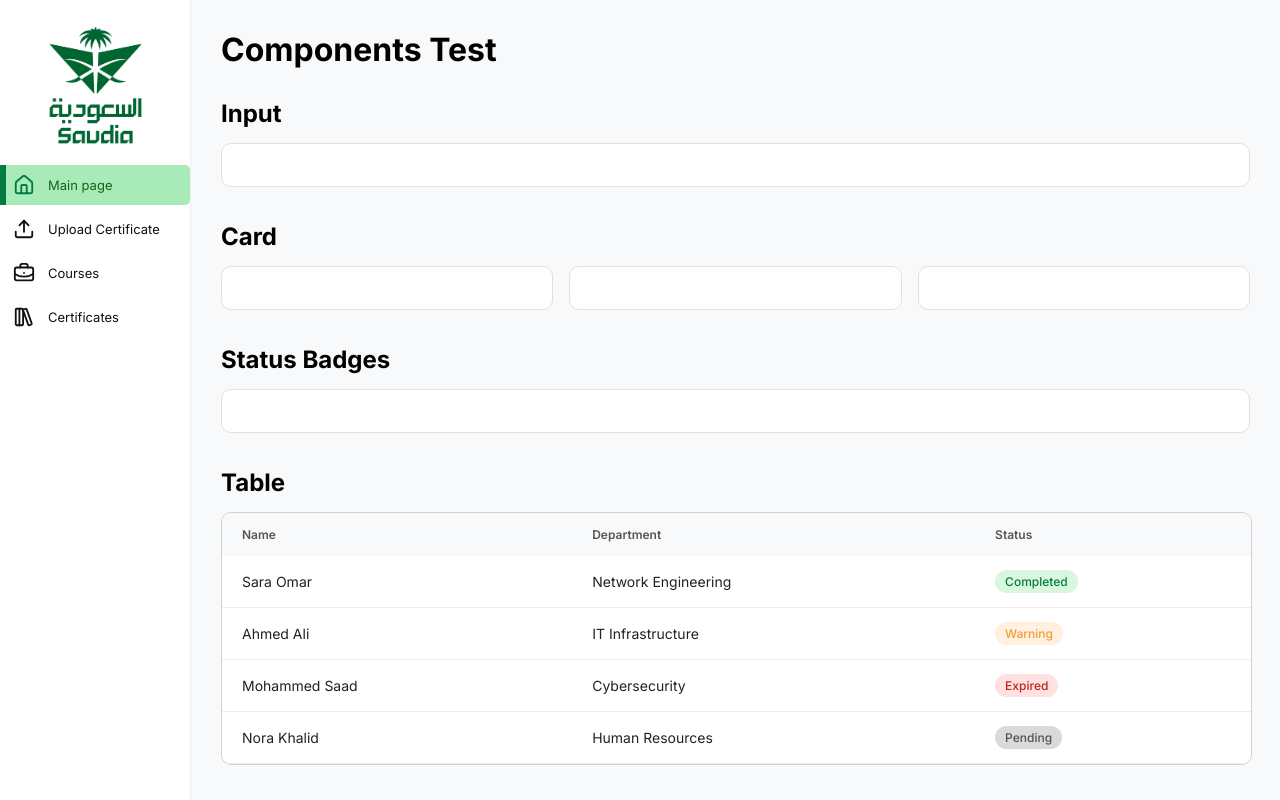
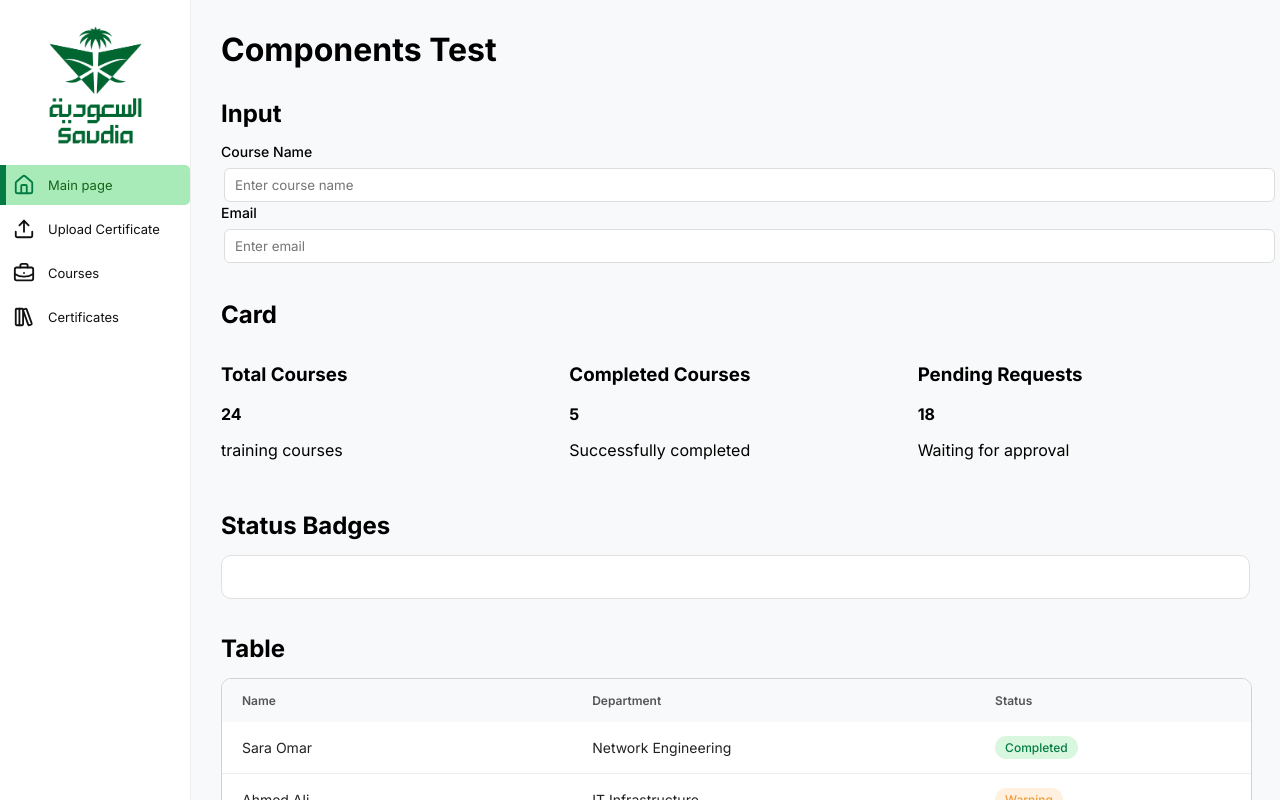
Before and after one commit to 13-1550/SASQ_SaTr, a React (Vite) app in the folder SaSQ/: page / in a window 1280 px wide. Shown: the top 800 px of the page. Built offline with nearby package versions, Linux system fonts and the light colour scheme.

Commit message:
MP_Admin

```diff
--- a/SaSQ/src/Test.jsx
+++ b/SaSQ/src/Test.jsx
@@ -59,7 +59,7 @@ function Test() {
                 <section>
                     <h2>Input</h2>
 
-                    <Card>
+                    <card>
                         <Input
                             label="Course Name"
                             placeholder="Enter course name"
@@ -70,7 +70,7 @@ function Test() {
                             type="email"
                             placeholder="Enter email"
                         />
-                    </Card>
+                    </card>
                 </section>
 
 
@@ -80,23 +80,23 @@ function Test() {
 
                     <div className="test-card-grid">
 
-                        <Card>
+                        <card>
                             <h3>Total Courses</h3>
                             <strong>24</strong>
                             <p>training courses</p>
-                        </Card>
+                        </card>
 
-                        <Card>
+                        <card>
                             <h3>Completed Courses</h3>
                             <strong>5</strong>
                             <p>Successfully completed</p>
-                        </Card>
+                        </card>
 
-                        <Card>
+                        <card>
                             <h3>Pending Requests</h3>
                             <strong>18</strong>
                             <p>Waiting for approval</p>
-                        </Card>
+                        </card>
 
                     </div>
                 </section>
```
Also changed, not shown: SaSQ/src/Pages/Manager/MMainPage.jsx (added).
